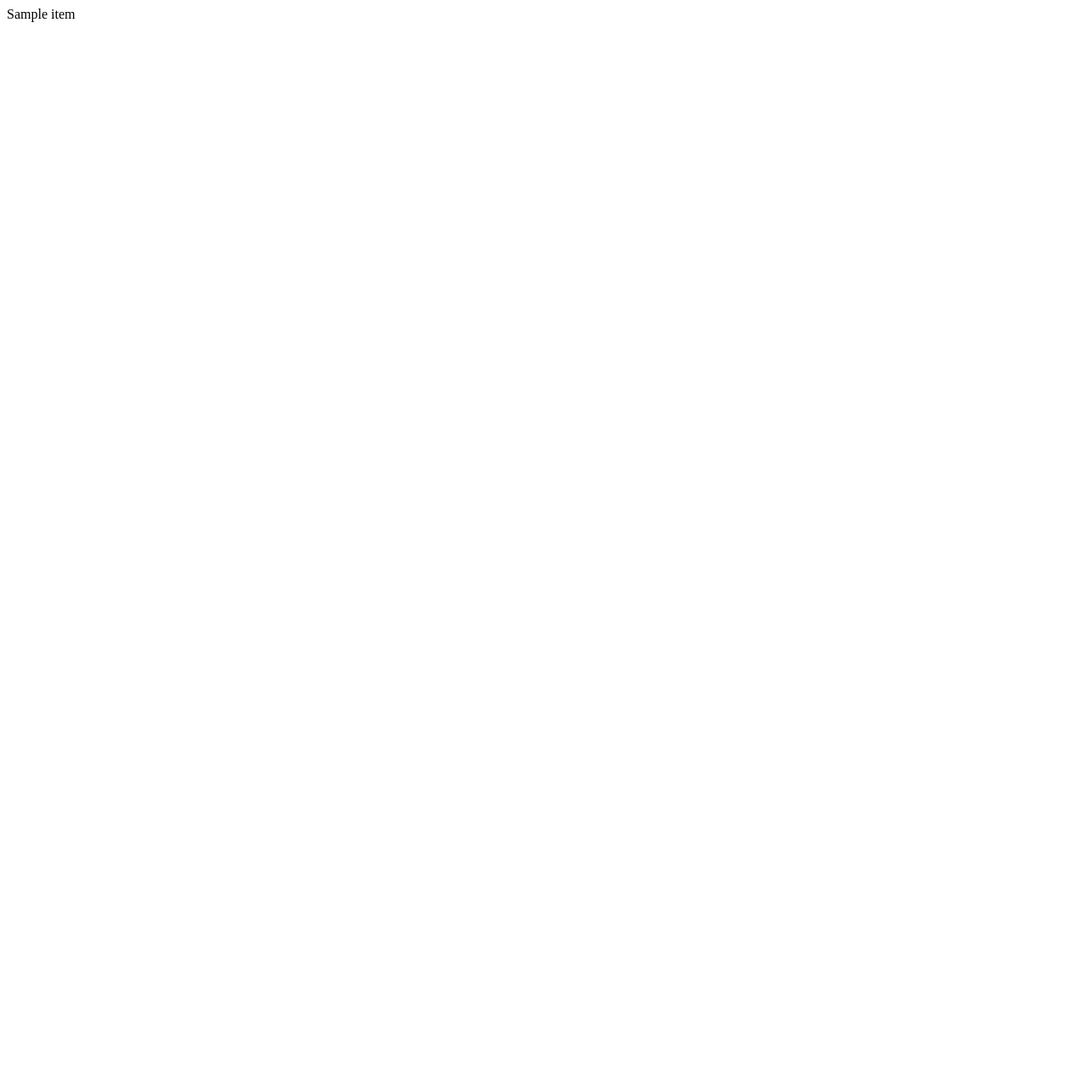
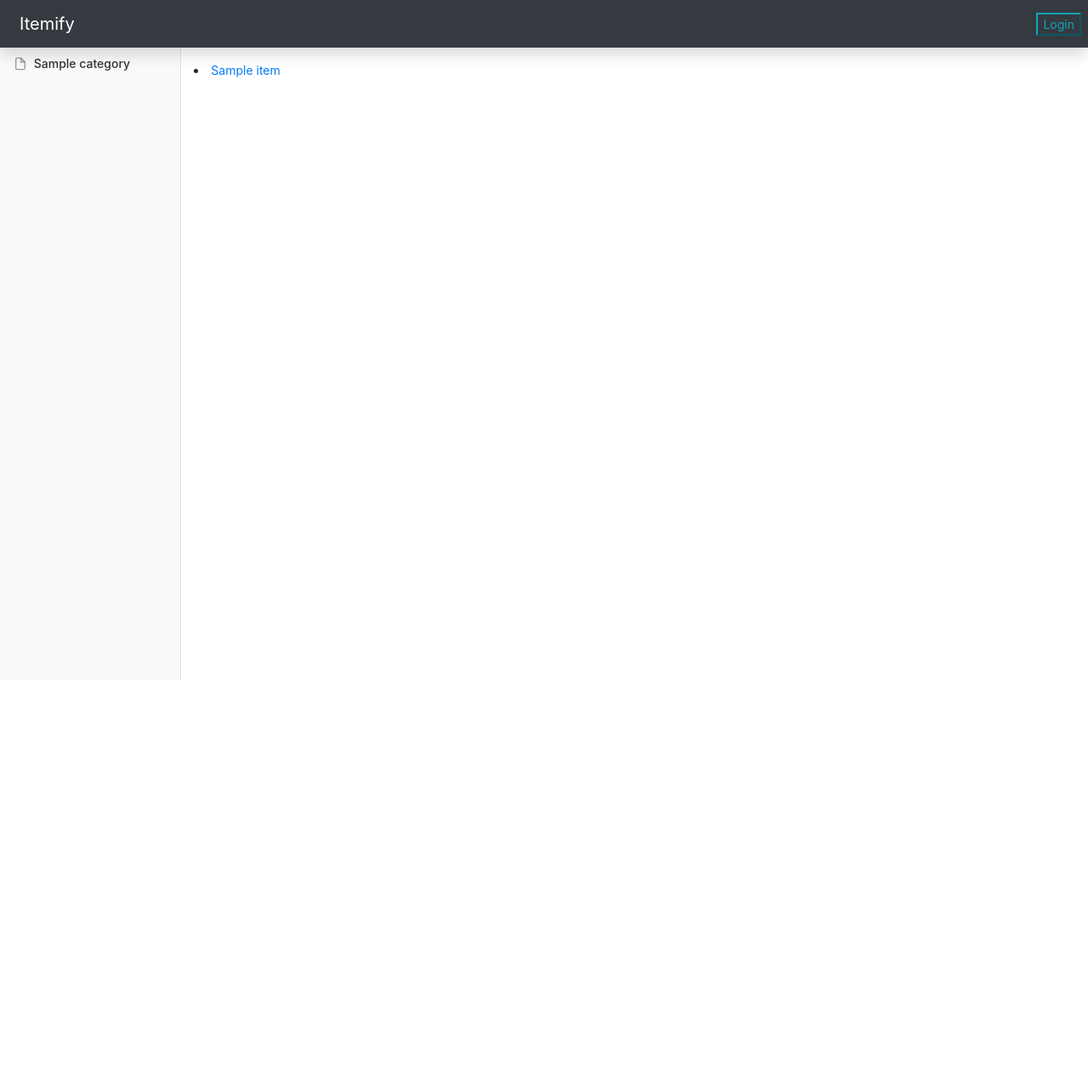
Before and after one commit to navoodknee/udfs-p2, a Flask app: page / in a window 1280 px wide. Before the commit the page is almost empty. Shown: the whole page at 85% size. Before the commit the page ends 26 px from the top, so only its background shows below. Run offline with Flask 2, Linux system fonts and the light colour scheme; tables that the repository leaves empty hold one stand-in row (values such as "Sample post"); some libraries are stand-ins or nearby versions.

Commit message:
Added styling to base.html and index.html application.py now renders index.html

```diff
--- a/application.py
+++ b/application.py
@@ -31,14 +31,12 @@ session = DBSession()
 @app.route('/')
 def landing():
 
-    categories = session.query(Item).all()
+    categories = session.query(Category).all()
+    session.commit()
+    items = session.query(Item).all()
+    session.commit()
 
-    output = ""
-    for c in categories:
-        output += c.name
-        output += '</br>'
-    return output
-    #return render_template('index.html')
+    return render_template('index.html', categories=categories, items=items)
 
 
 # lists all categories and list of latest items
--- a/templates/base.html
+++ b/templates/base.html
@@ -11,13 +11,77 @@ by: David Nadwodny
     <meta name="viewport" content="width=device-width, initial-scale=1, shrink-to-fit=no">
     <!-- Bootstrap 4.1 style sheet -->
     <link rel="stylesheet" href="https://stackpath.bootstrapcdn.com/bootstrap/4.1.3/css/bootstrap.min.css" integrity="sha384-MCw98/SFnGE8fJT3GXwEOngsV7Zt27NXFoaoApmYm81iuXoPkFOJwJ8ERdknLPMO" crossorigin="anonymous">
+    <script src="https://cdn.jsdelivr.net/npm/feather-icons/dist/feather.min.js"></script>
+
     {% endblock %}
     <title>Office Stuff</title>
 </head>
 <style>
+
 body {
   min-height: 80rem;
   padding-top: 4.5rem;
+  font-size: .875rem;
+}
+
+.feather {
+  width: 16px;
+  height: 16px;
+  vertical-align: text-bottom;
+}
+
+/*
+ * Sidebar
+ */
+
+.sidebar {
+  position: fixed;
+  top: 0;
+  bottom: 0;
+  left: 0;
+  z-index: 100; /* Behind the navbar */
+  padding: 48px 0 0; /* Height of navbar */
+  box-shadow: inset -1px 0 0 rgba(0, 0, 0, .1);
+}
+
+.sidebar-sticky {
+  position: relative;
+  top: 0;
+  height: calc(100vh - 48px);
+  padding-top: .5rem;
+  overflow-x: hidden;
+  overflow-y: auto; /* Scrollable contents if viewport is shorter than content. */
+}
+
+@supports ((position: -webkit-sticky) or (position: sticky)) {
+  .sidebar-sticky {
+    position: -webkit-sticky;
+    position: sticky;
+  }
+}
+
+.sidebar .nav-link {
+  font-weight: 500;
+  color: #333;
+}
+
+.sidebar .nav-link .feather {
+  margin-right: 4px;
+  color: #999;
+}
+
+.sidebar .nav-link.active {
+  color: #007bff;
+}
+
+.sidebar .nav-link:hover .feather,
+.sidebar .nav-link.active .feather {
+  color: inherit;
+}
+
+.sidebar-heading {
+  font-size: .75rem;
+  text-transform: uppercase;
 }
 </style>
 <body>
@@ -31,12 +95,14 @@ body {
             {% endblock %}
             </form>
     </nav>
-    <div class="container">
+    <div class="container-fluid">
 
         <!-- main content -->
         <div class="row">
-            <div class="col-2">
+            <div class="col-2 text-left">
+
                 {% block sidebar %}
+
 
                 {% endblock %}
             </div>
@@ -52,4 +118,8 @@ body {
     <script src="https://code.jquery.com/jquery-3.3.1.slim.min.js" integrity="sha384-q8i/X+965DzO0rT7abK41JStQIAqVgRVzpbzo5smXKp4YfRvH+8abtTE1Pi6jizo" crossorigin="anonymous"></script>
     <script src="https://cdnjs.cloudflare.com/ajax/libs/popper.js/1.14.3/umd/popper.min.js" integrity="sha384-ZMP7rVo3mIykV+2+9J3UJ46jBk0WLaUAdn689aCwoqbBJiSnjAK/l8WvCWPIPm49" crossorigin="anonymous"></script>
     <script src="https://stackpath.bootstrapcdn.com/bootstrap/4.1.3/js/bootstrap.min.js" integrity="sha384-ChfqqxuZUCnJSK3+MXmPNIyE6ZbWh2IMqE241rYiqJxyMiZ6OW/JmZQ5stwEULTy" crossorigin="anonymous"></script>
+   <script>
+      feather.replace()
+    </script>
+</body>
 </html>
--- a/templates/index.html
+++ b/templates/index.html
@@ -3,9 +3,34 @@
         <button class="btn-small btn-outline-info" type="submit">Login</button>
         <!-- <button class="btn-small btn-outline-info" type="submit">Logout</button> -->
         {% endblock %}
+
+
         {% block sidebar %}
-        Hello from the side bar
+
+            <nav class="col-md-2 d-none d-md-block bg-light sidebar">
+              <div class="sidebar-sticky">
+                <ul class="nav flex-column">
+
+
+        {% for cat in categories %}
+
+        <li class="nav-item">
+            <a class="nav-link" href="{{ cat.name }}">
+              <i data-feather="file"></i>
+              {{ cat.name }}
+            </a>
+          </li>
+
+         {% endfor %}
+
+                </ul>
+            </div>
+        </nav>
         {% endblock %}
+
+
         {% block main_content %}
-        Hello from the main content
+            {% for item in items %}
+                <li><a href="{{ item.name }}">{{ item.name }}</a></li>
+         {% endfor %}
         {% endblock %}
```
